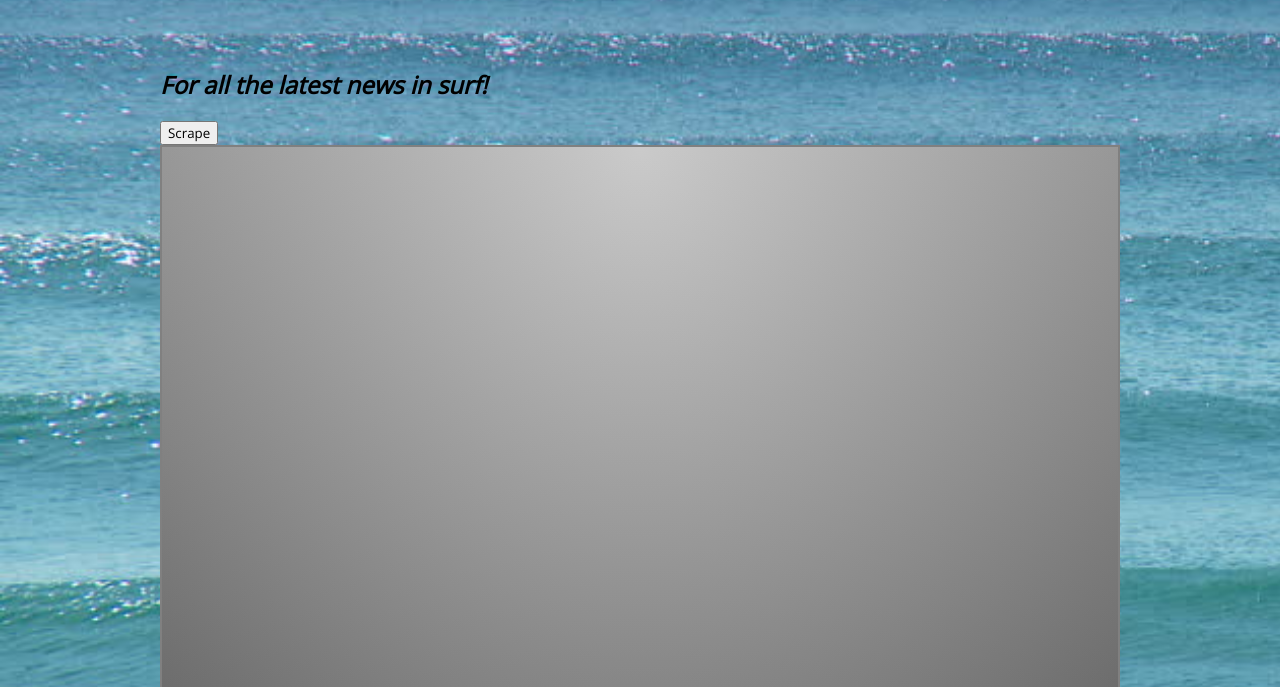
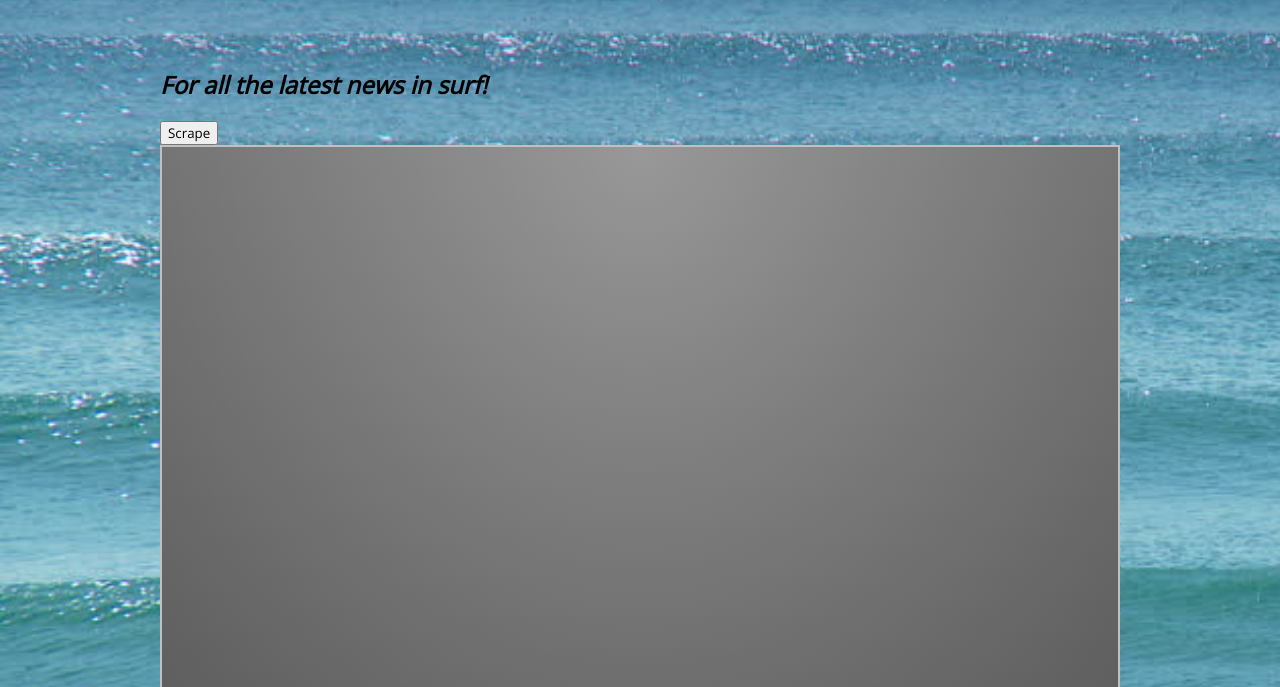
Before and after one commit to AndrewMFlak/Week17-MongoDB, a website: page public/index.html in a window 1280 px wide. Shown: the part 113-800 px from the top of the page. Drawn offline with nearby package versions, Linux system fonts and the light colour scheme.

Commit message:
updated formatting

```diff
--- a/public/style.css
+++ b/public/style.css
@@ -71,7 +71,10 @@ li {
  }
 .contentContainer {
     background: linear-gradient(to bottom, rgba(255,255,255,0.15) 0%, rgba(0,0,0,0.15) 100%), radial-gradient(at top center, rgba(255,255,255,0.40) 0%, rgba(0,0,0,0.40) 120%) #989898;
-    border: 2px solid gray;
+    background-blend-mode: multiply,multiply;
+    text-align: center;
+    font-weight: bold;
+    border: 2px solid silver;
     color: black;
 }
 
@@ -81,6 +84,7 @@ li {
 }
 .H2 {
     text-align: left;
+
 }
 #wrapper {
     width: 960px;
```
